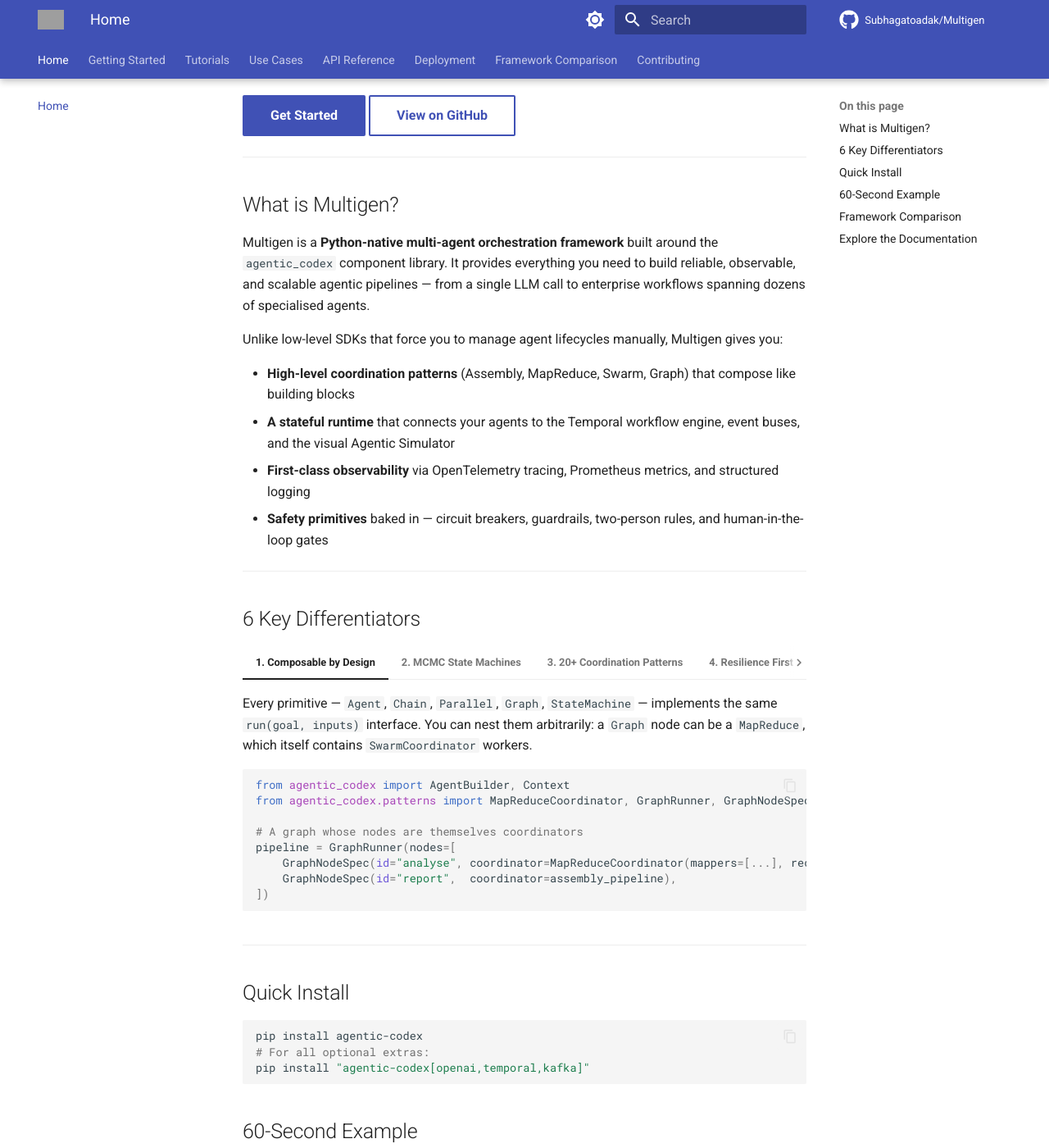
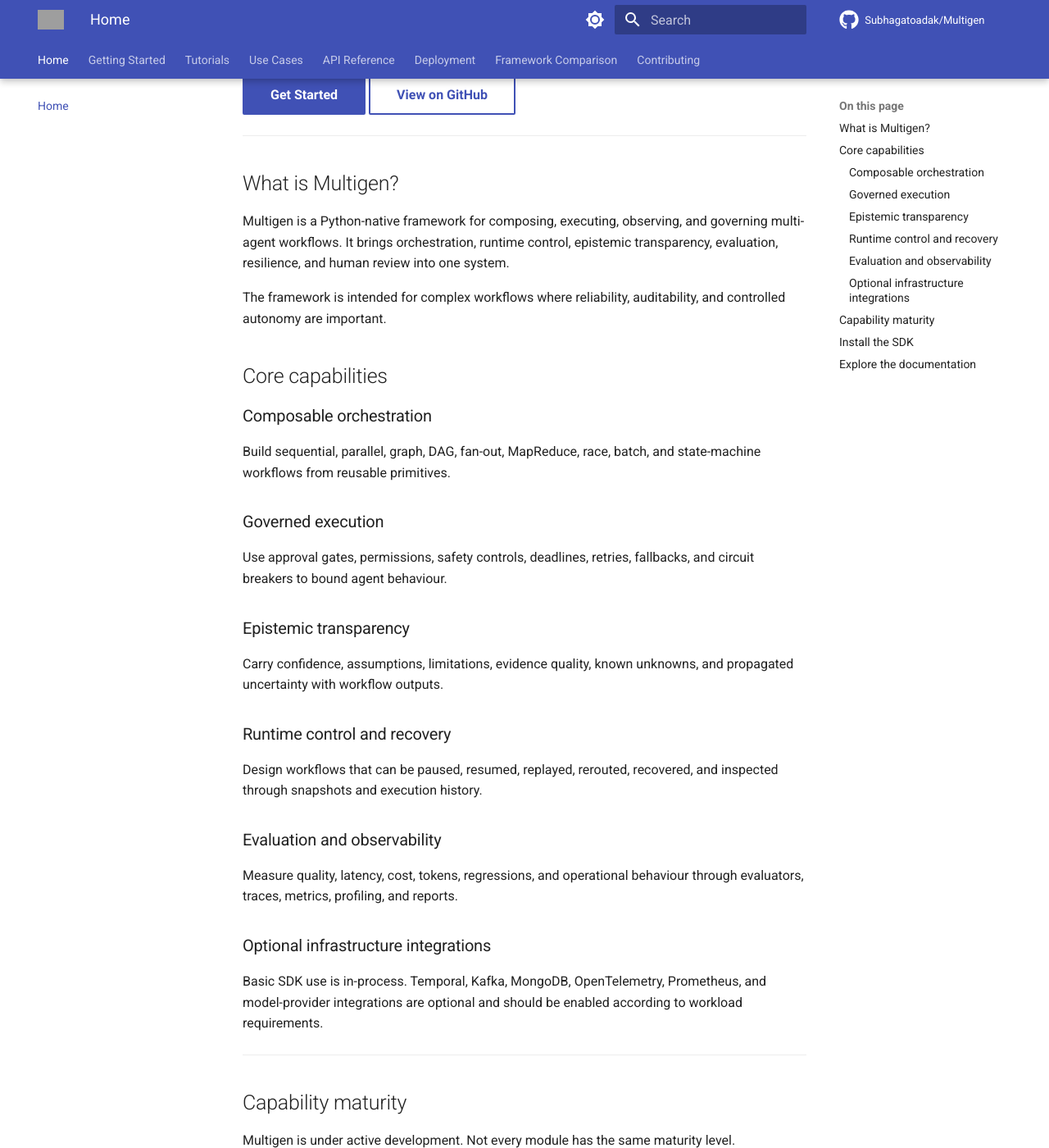
Before and after one commit to Subhagatoadak/Multigen, an MkDocs documentation site: the page built from docs/index.md, in a window 1280 px wide and 1400 px high, scrolled down 225 px. Shown: the whole window at 82% size. Built offline with MkDocs 1.6.1 and Material for MkDocs 9.7.7, drawn with Linux system fonts in a browser that asks for light colours; comment, search, counter and statistics services are not loaded; the version menu is left out; some of the changed text lies outside the part shown; grey boxes are pictures that could not be loaded.

Commit message:
align documentation home with current project

````diff
--- a/docs/index.md
+++ b/docs/index.md
@@ -1,8 +1,8 @@
-# Multigen — Advanced Agentic Framework
+# Multigen
 
 <div class="hero" markdown>
 
-**Build production-grade multi-agent systems with composable primitives, parallel execution, MCMC state machines, and built-in resilience.**
+**A governed execution and control plane for complex multi-agent systems.**
 
 [Get Started](getting-started/installation.md){ .md-button .md-button--primary }
 [View on GitHub](https://github.com/Subhagatoadak/Multigen){ .md-button }
@@ -13,153 +13,97 @@
 
 ## What is Multigen?
 
-Multigen is a **Python-native multi-agent orchestration framework** built around the `agentic_codex` component library. It provides everything you need to build reliable, observable, and scalable agentic pipelines — from a single LLM call to enterprise workflows spanning dozens of specialised agents.
+Multigen is a Python-native framework for composing, executing, observing, and governing multi-agent workflows. It brings orchestration, runtime control, epistemic transparency, evaluation, resilience, and human review into one system.
 
-Unlike low-level SDKs that force you to manage agent lifecycles manually, Multigen gives you:
+The framework is intended for complex workflows where reliability, auditability, and controlled autonomy are important.
 
-- **High-level coordination patterns** (Assembly, MapReduce, Swarm, Graph) that compose like building blocks
-- **A stateful runtime** that connects your agents to the Temporal workflow engine, event buses, and the visual Agentic Simulator
-- **First-class observability** via OpenTelemetry tracing, Prometheus metrics, and structured logging
-- **Safety primitives** baked in — circuit breakers, guardrails, two-person rules, and human-in-the-loop gates
+## Core capabilities
+
+### Composable orchestration
+
+Build sequential, parallel, graph, DAG, fan-out, MapReduce, race, batch, and state-machine workflows from reusable primitives.
+
+### Governed execution
+
+Use approval gates, permissions, safety controls, deadlines, retries, fallbacks, and circuit breakers to bound agent behaviour.
+
+### Epistemic transparency
+
+Carry confidence, assumptions, limitations, evidence quality, known unknowns, and propagated uncertainty with workflow outputs.
+
+### Runtime control and recovery
+
+Design workflows that can be paused, resumed, replayed, rerouted, recovered, and inspected through snapshots and execution history.
+
+### Evaluation and observability
+
+Measure quality, latency, cost, tokens, regressions, and operational behaviour through evaluators, traces, metrics, profiling, and reports.
+
+### Optional infrastructure integrations
+
+Basic SDK use is in-process. Temporal, Kafka, MongoDB, OpenTelemetry, Prometheus, and model-provider integrations are optional and should be enabled according to workload requirements.
 
 ---
 
-## 6 Key Differentiators
+## Capability maturity
 
-=== "1. Composable by Design"
+Multigen is under active development. Not every module has the same maturity level.
 
-    Every primitive — `Agent`, `Chain`, `Parallel`, `Graph`, `StateMachine` — implements the same `run(goal, inputs)` interface. You can nest them arbitrarily: a `Graph` node can be a `MapReduce`, which itself contains `SwarmCoordinator` workers.
+| Status | Meaning |
+| --- | --- |
+| **Core** | Stable framework primitive intended for regular use |
+| **Integration** | Requires an optional provider or infrastructure service |
+| **Experimental** | Implemented for exploration; APIs may change |
+| **Planned** | Architectural direction that is not yet a guaranteed capability |
 
-    ```python
-    from agentic_codex import AgentBuilder, Context
-    from agentic_codex.patterns import MapReduceCoordinator, GraphRunner, GraphNodeSpec
-
-    # A graph whose nodes are themselves coordinators
-    pipeline = GraphRunner(nodes=[
-        GraphNodeSpec(id="analyse", coordinator=MapReduceCoordinator(mappers=[...], reducer=...)),
-        GraphNodeSpec(id="report",  coordinator=assembly_pipeline),
-    ])
-    ```
-
-=== "2. MCMC State Machines"
-
-    Unique to Multigen: iterative refinement loops modelled as Markov chains. Your workflow can **sample multiple execution paths**, compute consensus, and only commit when confidence crosses your threshold.
-
-    ```python
-    # Run 5 independent chains, compute ensemble agreement
-    results = [run_pipeline(inputs) for _ in range(5)]
-    consensus = max(set(r['decision'] for r in results), key=lambda d: sum(1 for r in results if r['decision']==d))
-    agreement = sum(1 for r in results if r['decision']==consensus) / 5
-    ```
-
-=== "3. 20+ Coordination Patterns"
-
-    A curated catalogue of battle-tested multi-agent patterns:
-    `AssemblyCoordinator`, `SwarmCoordinator`, `MapReduceCoordinator`, `DebateCoordinator`, `MinistryOfExperts`, `GuardrailSandwich`, `TwoPersonRuleCoordinator`, `GuildRouter`, `HubAndSpokeCoordinator`, and more.
-
-=== "4. Resilience First"
-
-    `GuardrailSandwich` wraps any agent with pre/post validation. Circuit breakers auto-open on failure, degrade confidence scores gracefully, and close when the dependency recovers. Retry policies with exponential backoff are a one-liner.
-
-=== "5. Visual Simulator"
-
-    The bundled `agentic-simulator` provides a real-time dashboard: visualise agent networks, replay execution traces, run stress tests, and compare coordination strategies — all without touching production.
-
-=== "6. Zero Lock-in LLM Layer"
-
-    `FunctionAdapter` lets you build and test complete pipelines without any API key. When ready, swap to `EnvOpenAIAdapter`, your own adapter, or any `LLMAdapter` implementation. The coordination code is identical.
+Production adoption should be based on the tests, examples, integration validation, and performance evidence for the exact modules being used.
 
 ---
 
-## Quick Install
+## Install the SDK
 
 ```bash
-pip install agentic-codex
-# For all optional extras:
-pip install "agentic-codex[openai,temporal,kafka]"
+cd sdk
+python -m pip install -e .
 ```
 
-## 60-Second Example
+Install optional integrations as needed:
 
-```python
-from agentic_codex import AgentBuilder, Context
-from agentic_codex.core.schemas import AgentStep, Message
-from agentic_codex.patterns import MapReduceCoordinator
-
-# Define a simple summariser agent (no LLM needed for this example)
-def summarise(ctx: Context) -> AgentStep:
-    text = ctx.scratch.get("current_shard", "")
-    summary = f"Summary of: {text[:50]}..."
-    return AgentStep(out_messages=[Message(role="assistant", content=summary)], state_updates={}, stop=False)
-
-def combine(ctx: Context) -> AgentStep:
-    parts = ctx.scratch.get("mapper_outputs", [])
-    combined = " | ".join(parts)
-    return AgentStep(out_messages=[Message(role="assistant", content=combined)], state_updates={"result": combined}, stop=True)
-
-summariser = AgentBuilder("Summariser", "summariser").with_step(summarise).build()
-combiner   = AgentBuilder("Combiner",   "combiner").with_step(combine).build()
-
-pipeline = MapReduceCoordinator(mappers=[summariser, summariser], reducer=combiner)
-
-result = pipeline.run(
-    goal="Summarise these documents",
-    inputs={"shards": ["Document A about ML", "Document B about Python"]}
-)
-print(result.messages[-1].content)
+```bash
+python -m pip install -e ".[openai]"
+python -m pip install -e ".[temporal]"
+python -m pip install -e ".[kafka]"
+python -m pip install -e ".[all]"
 ```
 
 ---
 
-## Framework Comparison
-
-| Feature | Multigen | LangGraph | AutoGen | CrewAI | smolagents |
-|---------|:--------:|:---------:|:-------:|:------:|:----------:|
-| No-LLM testing | ✅ | ⚠️ | ⚠️ | ⚠️ | ✅ |
-| MCMC/ensemble patterns | ✅ | ❌ | ❌ | ❌ | ❌ |
-| 20+ coord patterns | ✅ | ❌ | ⚠️ | ⚠️ | ❌ |
-| Visual simulator | ✅ | ❌ | ❌ | ❌ | ❌ |
-| Temporal integration | ✅ | ❌ | ❌ | ❌ | ❌ |
-| Circuit breakers | ✅ | ❌ | ❌ | ❌ | ❌ |
-| MapReduce pattern | ✅ | ❌ | ⚠️ | ❌ | ❌ |
-| Pure Python API | ✅ | ✅ | ✅ | ✅ | ✅ |
-| Safety (injection/PII) | ✅ | ❌ | ❌ | ❌ | ❌ |
-| MCTS / ToT / GoT planning | ✅ | ❌ | ❌ | ❌ | ❌ |
-| Deadline + workflow retry | ✅ | ❌ | ❌ | ❌ | ❌ |
-| Token streaming | ✅ | ⚠️ | ❌ | ❌ | ❌ |
-| Online prompt optimisation | ✅ | ❌ | ❌ | ❌ | ❌ |
-| A/B testing + canary rollout | ✅ | ❌ | ❌ | ❌ | ❌ |
-
-> See the [full comparison](comparison.md) for a detailed breakdown.
-
----
-
-## Explore the Documentation
+## Explore the documentation
 
 <div class="grid cards" markdown>
 
 -   :material-rocket-launch: **Getting Started**
 
-    Install, configure, and run your first multi-agent workflow in under 5 minutes.
+    Install the SDK and run your first workflow.
 
     [Installation →](getting-started/installation.md)
 
 -   :material-school: **Tutorials**
 
-    Step-by-step guides for every major framework concept, from basic chains to MCMC state machines.
+    Learn the orchestration, memory, reasoning, safety, and evaluation primitives.
 
-    [Agents →](tutorials/agents.md)
+    [Tutorials →](tutorials/agents.md)
 
 -   :material-briefcase: **Use Cases**
 
-    Complete production-ready examples: credit risk, research pipelines, AIOps, clinical decision support, and legal analysis.
+    Review applied workflow examples and domain demonstrations.
 
-    [Credit Risk →](use_cases/credit_risk.md)
+    [Use Cases →](use_cases/credit_risk.md)
 
 -   :material-code-tags: **API Reference**
 
-    Full API documentation for every class, method, and parameter.
+    Inspect classes, methods, inputs, outputs, and configuration.
 
-    [Agent API →](api/agents.md)
+    [API Reference →](api/agents.md)
 
 </div>
````
